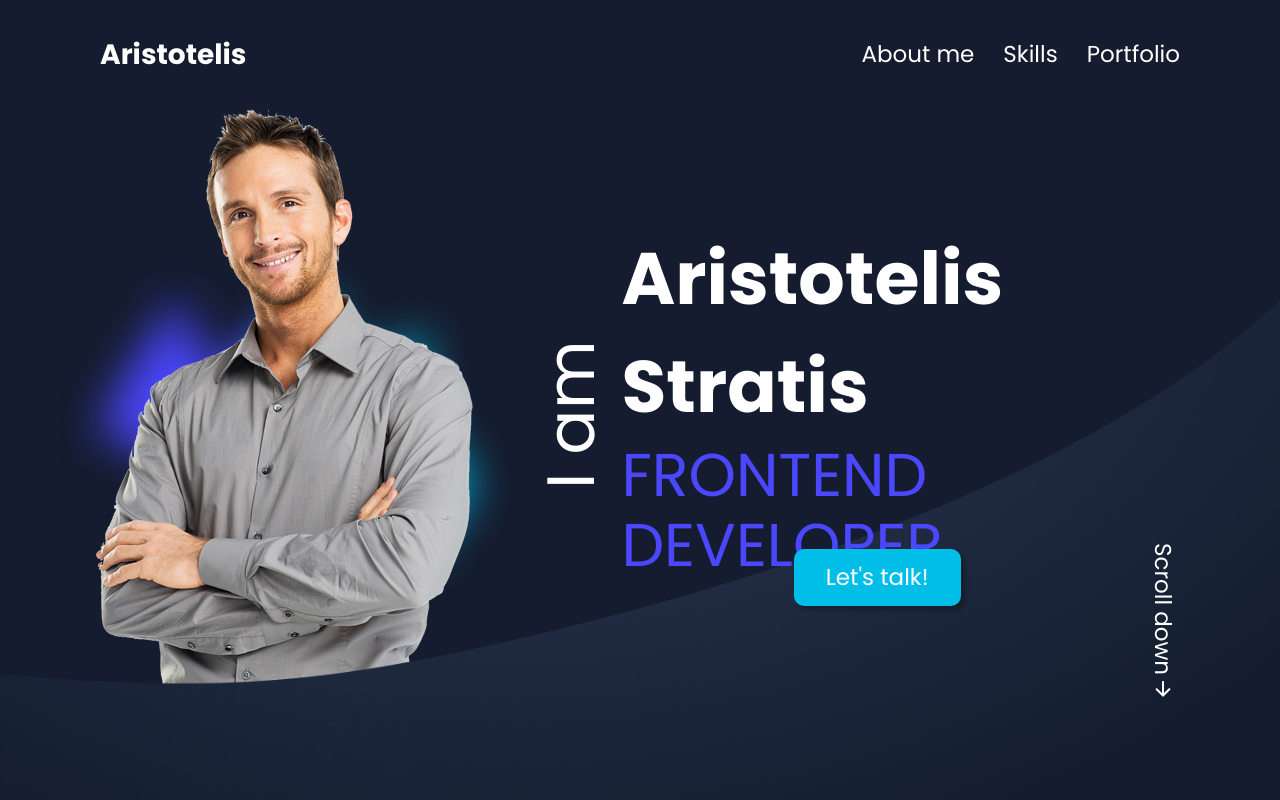
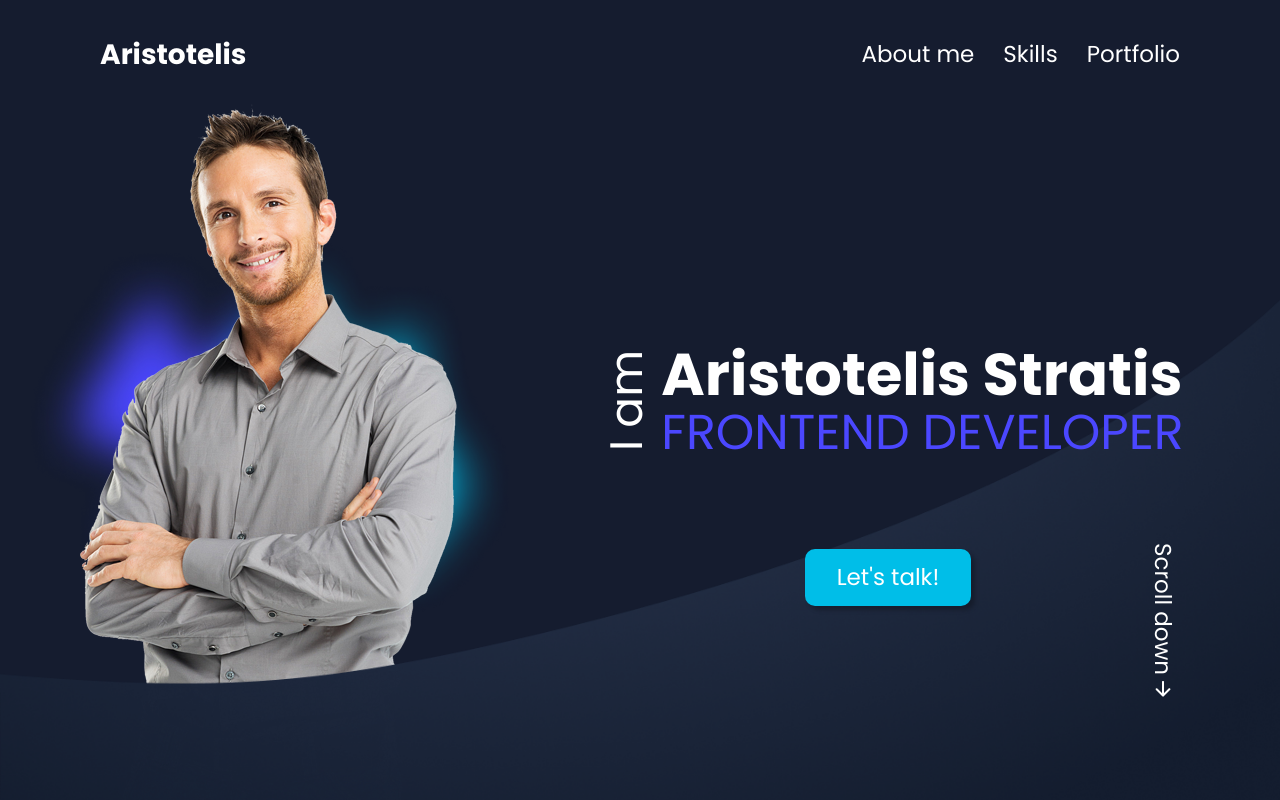
Before and after one commit to Aristotelis-Stratis/Portfolio, an Angular app: page / in a window 1280 px wide. Shown: the top 800 px of the page. Built offline with nearby package versions, Linux system fonts and the light colour scheme.

Commit message:
lp + nav responsiveness complete

```diff
--- a/src/app/main-content/landing-page/landing-page.component.scss
+++ b/src/app/main-content/landing-page/landing-page.component.scss
@@ -40,6 +40,7 @@ section {}
 .myNameContainer {
     display: flex;
     align-items: center;
+    justify-content: center;
     flex-direction: row;
     width: 100%;
     height: 172px;
@@ -170,6 +171,97 @@ section {}
     gap: 5px;
 }
 
+@media (max-width: 3000px) {
+    // .lpText {
+    //     align-items: start;
+    // }
+
+    // .myNameContainer {
+    //     justify-content: start;
+    // }
+}
+
+@media (max-width: 2000px) {}
+
+@media (max-width: 1350px) {
+
+    .landingPage {
+        padding-left: 20px;
+        padding-right: 20px;
+    }
+
+    .titleOne {
+        display: flex;
+        align-items: center;
+    }
+
+    .titleOne span {
+        font-size: 45.5px;
+        padding-top: 5px;
+    }
+
+    .titleTwo span {
+        font-size: 59px;
+        line-height: 60px;
+    }
+
+    .titleThree span {
+        font-size: 49px;
+        line-height: 55.5px;
+    }
+
+}
+
+@media (max-width: 1071px) {
+
+    .titleOne {
+        display: flex;
+        align-items: center;
+    }
+
+    .titleOne span {
+        font-size: 43.5px;
+        padding-top: 0px;
+    }
+
+    .titleTwo span {
+        font-size: 56px;
+        line-height: 60px;
+    }
+
+    .titleThree span {
+        font-size: 46.5px;
+        line-height: 55.5px;
+    }
+
+}
+
+@media (max-width: 999px) {
+
+    .myImageContainer img {
+        width: 300px;
+    }
+
+    .landingPage {
+        padding-left: 24px;
+        padding-right: 24px;
+    }
+
+    .titleOne span {
+        font-size: 32.5px;
+        padding-top: 5px;
+    }
+
+    .titleTwo span {
+        font-size: 47px;
+        line-height: 26px;
+    }
+
+    .titleThree span {
+        font-size: 39px;
+        line-height: 33.5px;
+    }
+}
 
 @media (max-width: 841px) {
     .socials {
@@ -186,6 +278,7 @@ section {}
 
     .myImageContainer img {
         height: 100%;
+        width: unset;
     }
 
     .lpImage {
```
